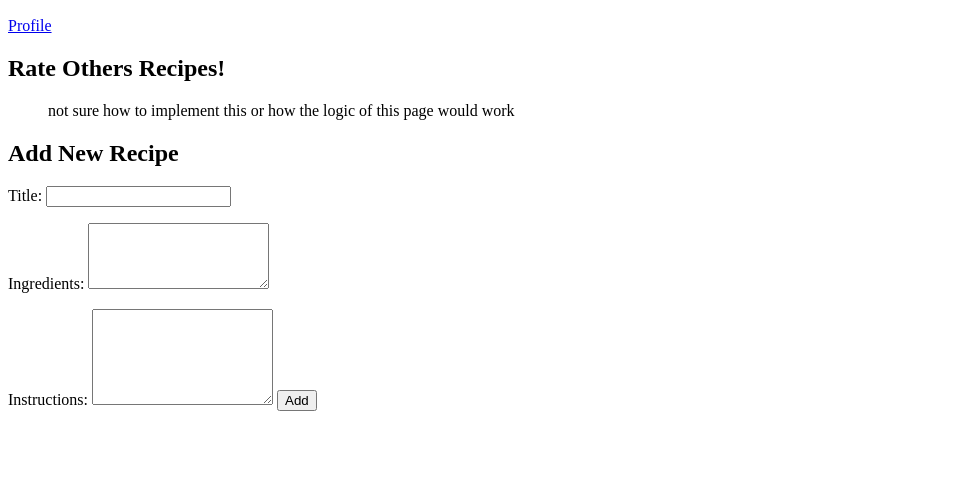
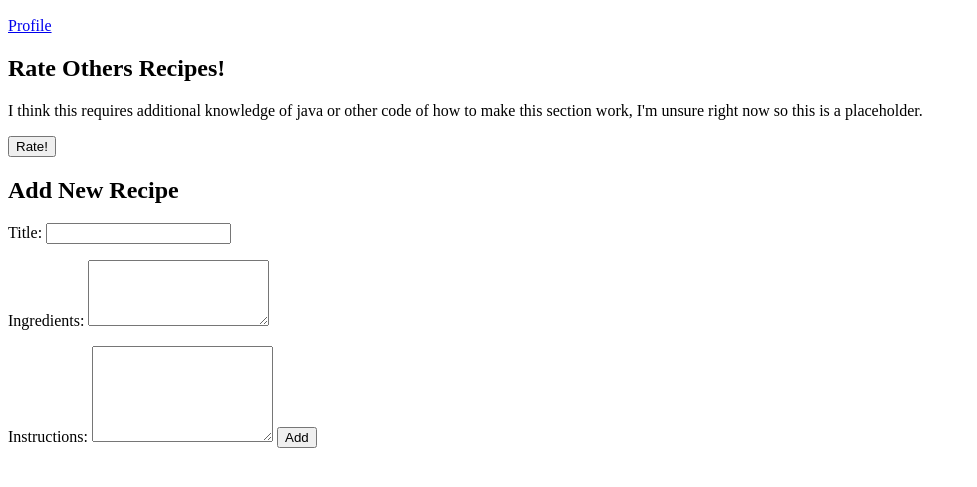
Before and after one commit to JNSREB2023/startup, a plain HTML site: page rate_my_recipe/directory-page.html in a window 1280 px wide. Shown: the part 51-538 px from the top of the page, without its empty margins (0-977 px from the left). Drawn offline with Linux system fonts and the light colour scheme.

Commit message:
commit 5

```diff
--- a/rate_my_recipe/directory-page.html
+++ b/rate_my_recipe/directory-page.html
@@ -17,9 +17,12 @@
         <!-- Left Section: List of Recipes -->
         <section class="recipes">
             <h2>Rate Others Recipes!</h2>
-            <ul>
-                not sure how to implement this or how the logic of this page would work
-            </ul>
+            <p>I think this requires additional knowledge of java or other code of how to make this
+                section work, I'm unsure right now so this is a placeholder.
+                <nav>
+                    <button type="button" onclick="location.href='rating-page.html'">Rate!</button>
+                </nav>
+            </p>
         </section>
 
         <!-- Right Section: Add New Recipe Form -->
```
Also changed, not shown: rate_my_recipe/rating-page.html (added, +11 -0 lines), rate_my_recipe/update-login.html (+1 -0 lines).
